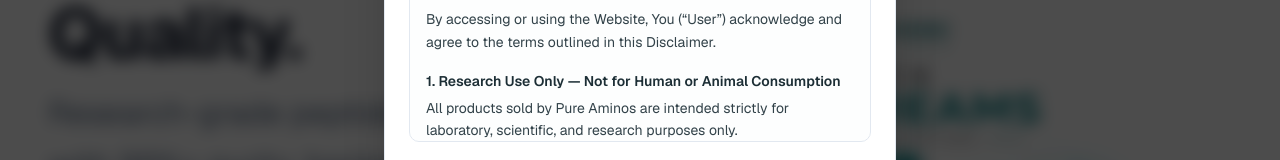
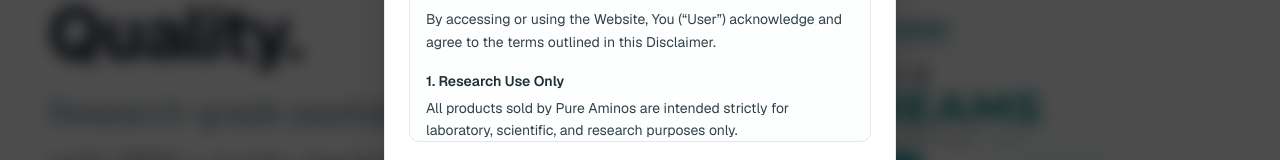
Before and after one commit to BJJ-CMD/peptides, a Next.js app: page / in a window 1280 px wide. Shown: the part 398-558 px from the top of the page. Built offline with nearby package versions, Linux system fonts and the light colour scheme; no server answers.

Commit message:
Refine disclaimer wording placement for compliance messaging.
Move the 'not for human use' statement into the body of the research-use section so terms remain clear while keeping headings cleaner.

```diff
--- a/components/consent-modal.tsx
+++ b/components/consent-modal.tsx
@@ -80,7 +80,7 @@ function DisclaimerContent({
           </section>
 
           <section>
-            <h4 className="mb-1 font-semibold text-foreground">1. Research Use Only — Not for Human or Animal Consumption</h4>
+            <h4 className="mb-1 font-semibold text-foreground">1. Research Use Only</h4>
             <p>All products sold by Pure Aminos are intended strictly for laboratory, scientific, and research purposes only.</p>
             <p className="mt-2">Products are NOT intended for:</p>
             <ul className="mt-1 list-disc space-y-1 pl-5">
@@ -93,6 +93,9 @@ function DisclaimerContent({
             </ul>
             <p className="mt-2">
               Any misuse, ingestion, injection, inhalation, topical application, or other administration of products to humans or animals is strictly prohibited.
+            </p>
+            <p className="mt-2">
+              All compounds are provided as research chemicals and are not for human use.
             </p>
             <p className="mt-2">
               User assumes full responsibility for compliance with all applicable laws and regulations regarding purchase, possession, and use of research chemicals.
```
